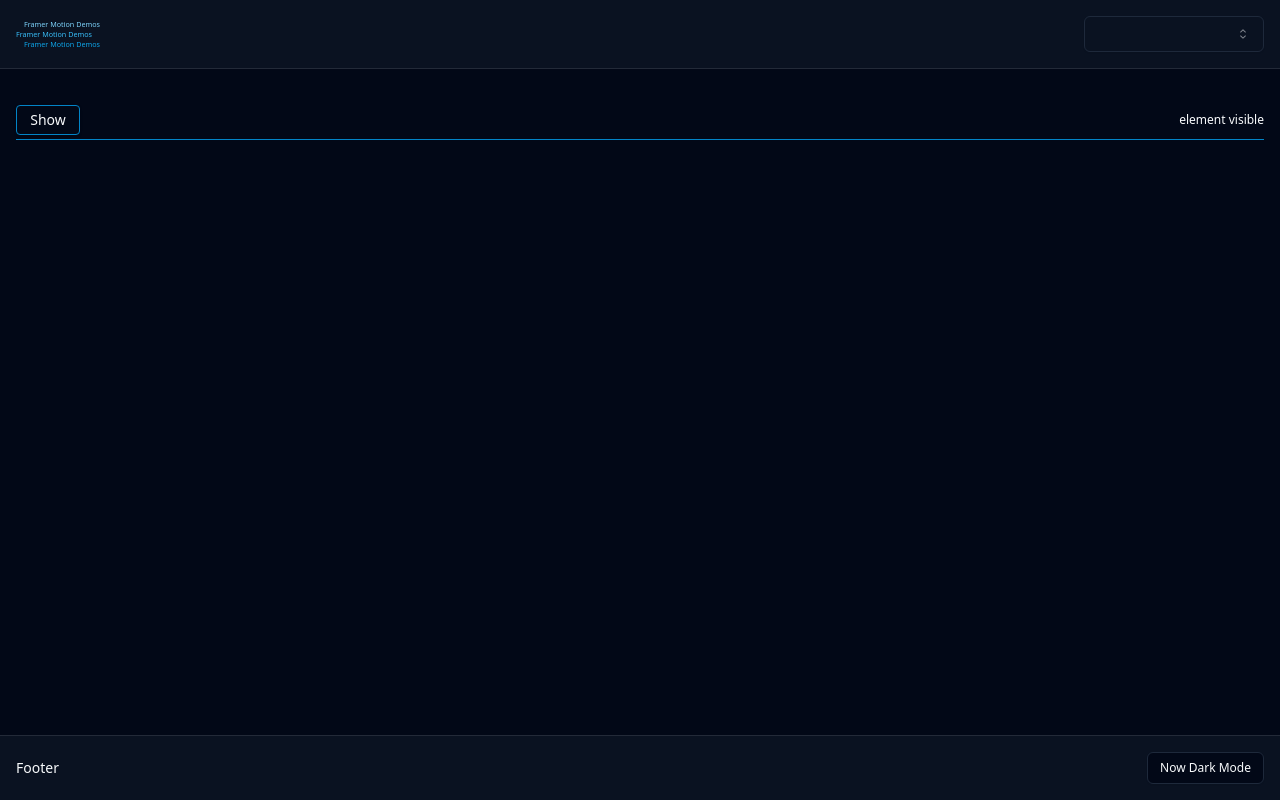
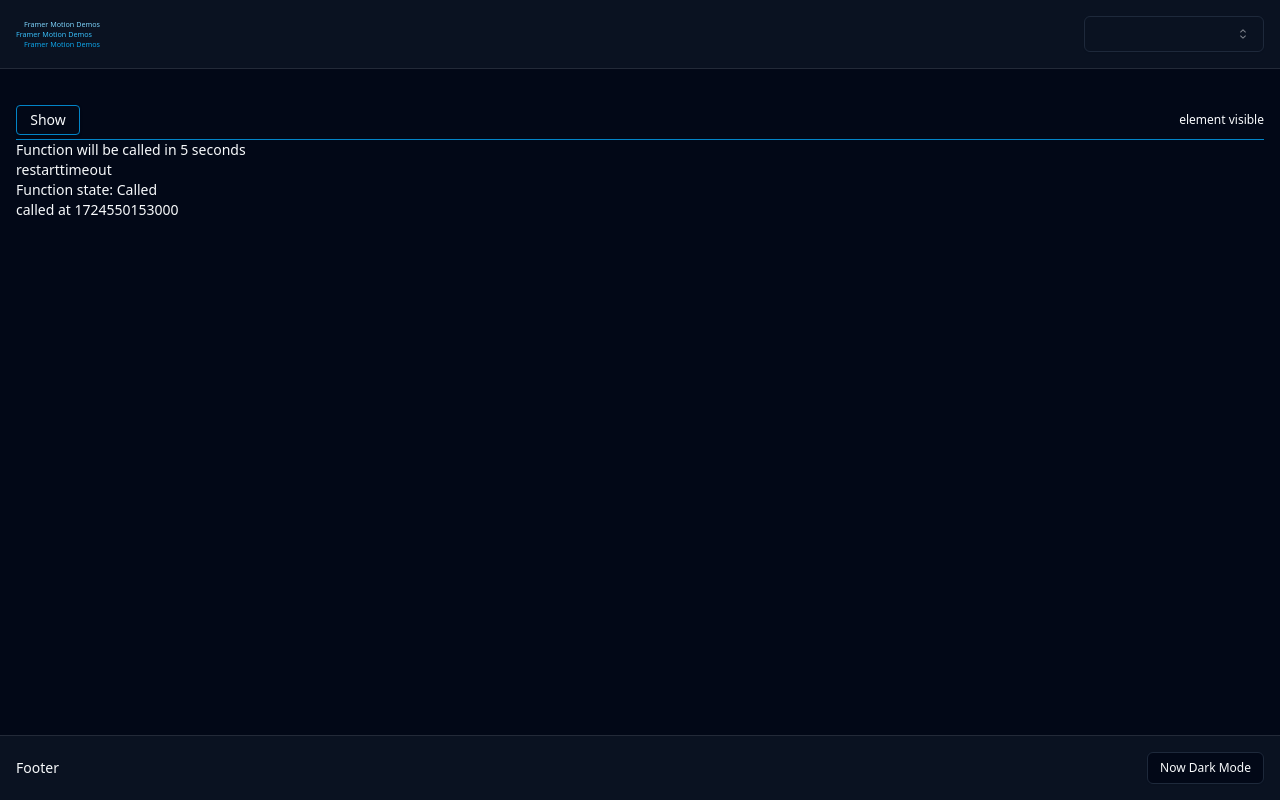
Before and after one commit to maxzz/framer-motion-tv, a React (Vite) app: page / in a window 1280 px wide. Built offline with nearby package versions, Linux system fonts and the light colour scheme.

Commit message:
WIP. simple demo. add timeout

```diff
--- a/src/components/2-main/1-demos/1-simple.tsx
+++ b/src/components/2-main/1-demos/1-simple.tsx
@@ -1,10 +1,36 @@
-import { useState } from "react";
+import { useCallback, useState } from "react";
 import { AnimatePresence, motion } from "framer-motion";
+import { useTimeoutFn } from "react-use";
 
 export function Demo1Simple() {
     const [show, setShow] = useState(false);
     const [idDone, setIdDone] = useState(false);
-    //TODO: useTimeout to reset idDone
+
+
+
+
+    const [state, setState] = useState('Not called yet');
+
+    function fn() {
+        setState(`called at ${Date.now()}`);
+    }
+
+    const [isReady, cancel, reset] = useTimeoutFn(fn, 5000);
+    const cancelButtonClick = useCallback(() => {
+        if (isReady() === false) {
+            cancel();
+            setState(`cancelled`);
+        } else {
+            //reset();
+            setState('Not called yet');
+        }
+    }, []);
+
+    const readyState = isReady();
+
+
+
+
     return (
         <div className="my-4 text-sm">
 
@@ -19,8 +45,25 @@ export function Demo1Simple() {
                 >
                     {show ? "Hide" : "Show"}
                 </button>
+
                 <div className="text-xs">
                     {idDone ? 'exit animation done' : 'element visible'}
+                </div>
+            </div>
+
+            <div>
+                <div>
+                    {readyState !== null ? 'Function will be called in 5 seconds' : 'Timer cancelled'}
+                </div>
+                <button onClick={cancelButtonClick}> {readyState === false ? 'cancel' : 'restart'}
+                    timeout
+                </button>
+                <br />
+                <div>
+                    Function state: {readyState === false ? 'Pending' : readyState ? 'Called' : 'Cancelled'}
+                </div>
+                <div>
+                    {state}
                 </div>
             </div>
 
```
